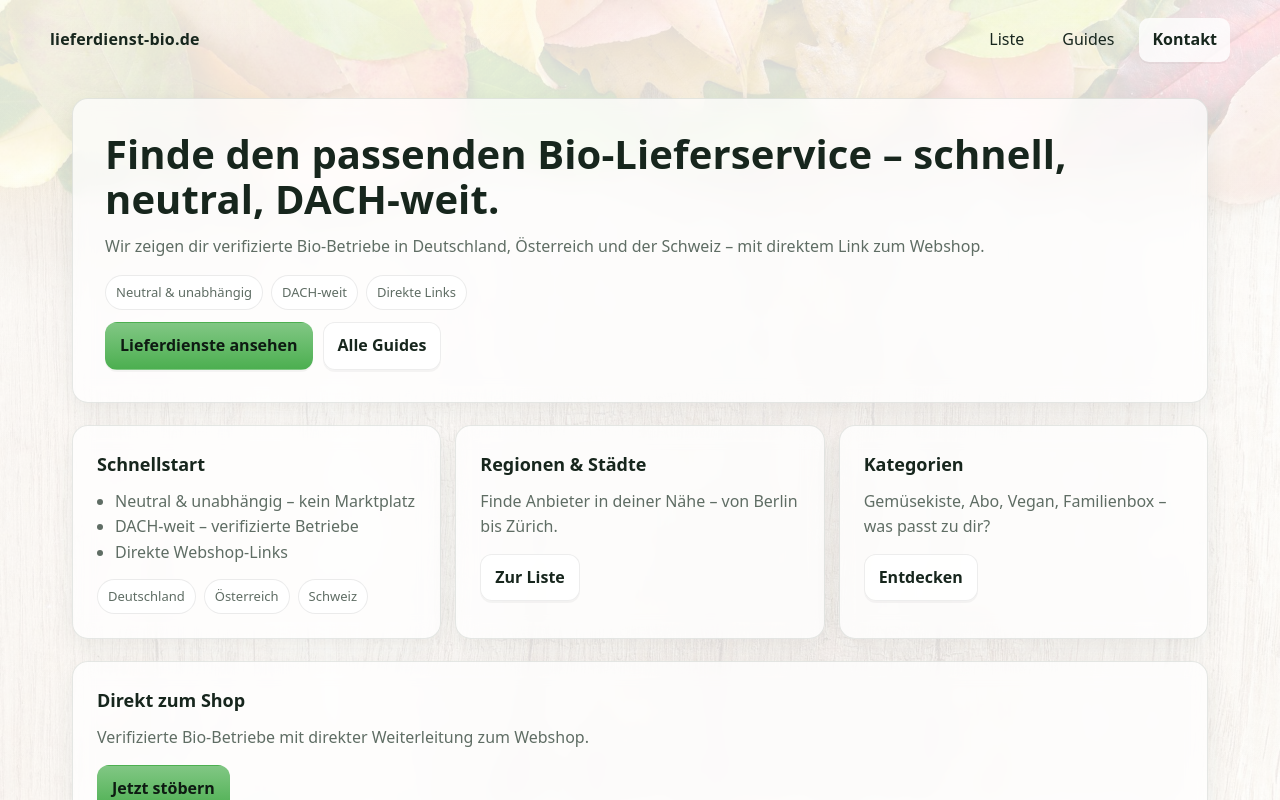
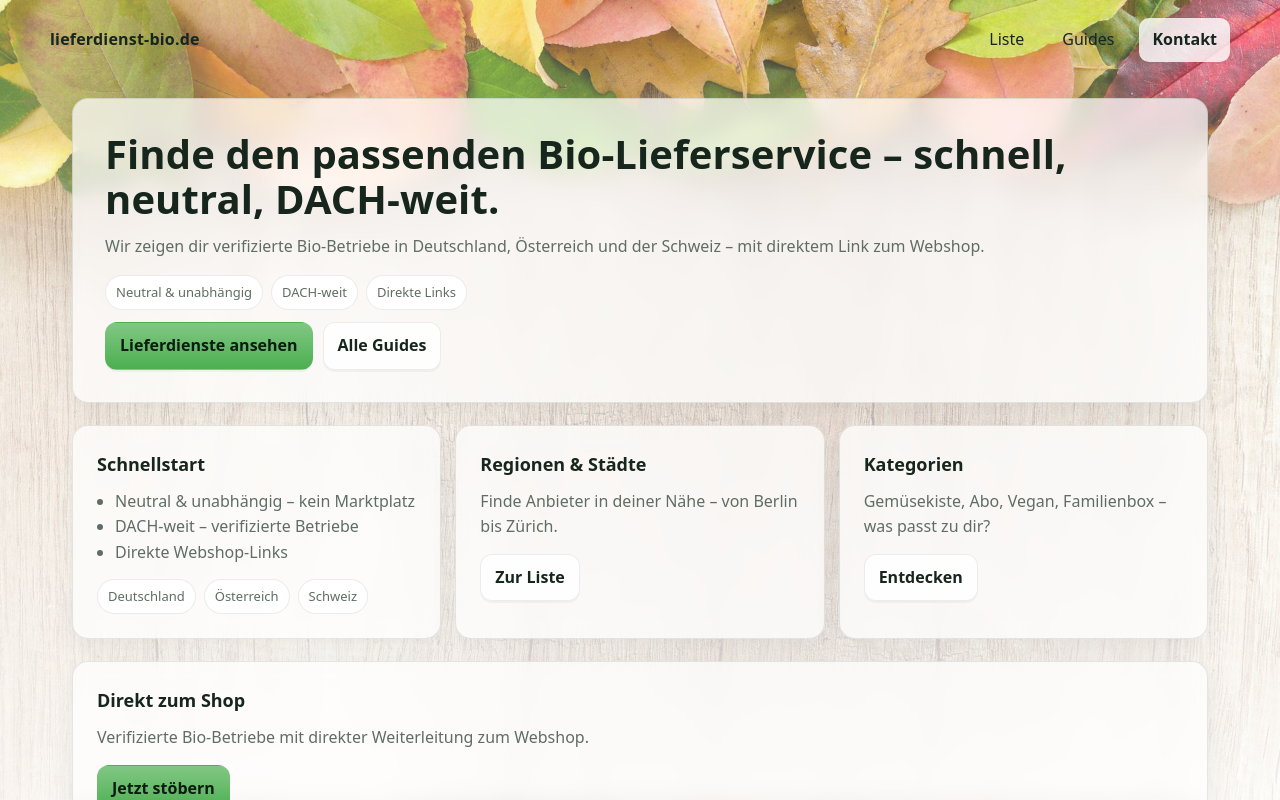
Before and after one commit to TonyB-ux/lieferdienst, a Next.js app: page / in a window 1280 px wide. Shown: the top 800 px of the page. Built offline with nearby package versions, Linux system fonts and the light colour scheme.

Commit message:
Hintergrnd dunkler

```diff
--- a/src/app/globals.css
+++ b/src/app/globals.css
@@ -32,7 +32,7 @@ body{
   color:var(--text);
   background:
     /* weicher Overlay für Lesbarkeit */
-    linear-gradient(180deg, rgba(255,255,255,.84), rgba(255,255,255,.80)),
+    linear-gradient(180deg, rgba(255,255,255,.20), rgba(255,255,255,.80)),
     /* optional dezente Farbfläche */
     radial-gradient(52rem 36rem at 15% -10%, rgba(129,199,132,.18), transparent 60%),
     /* das eigentliche Hintergrundbild */
```
